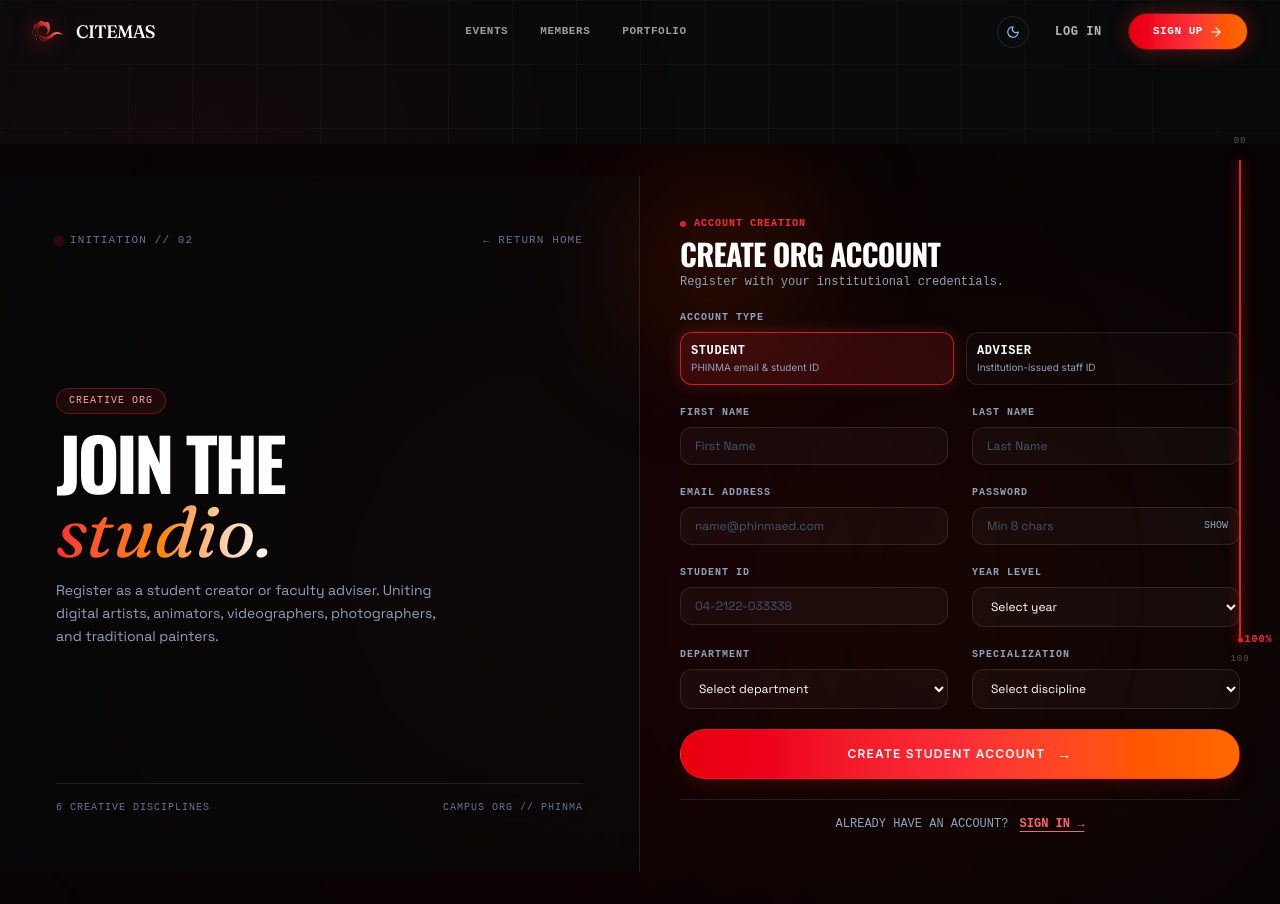
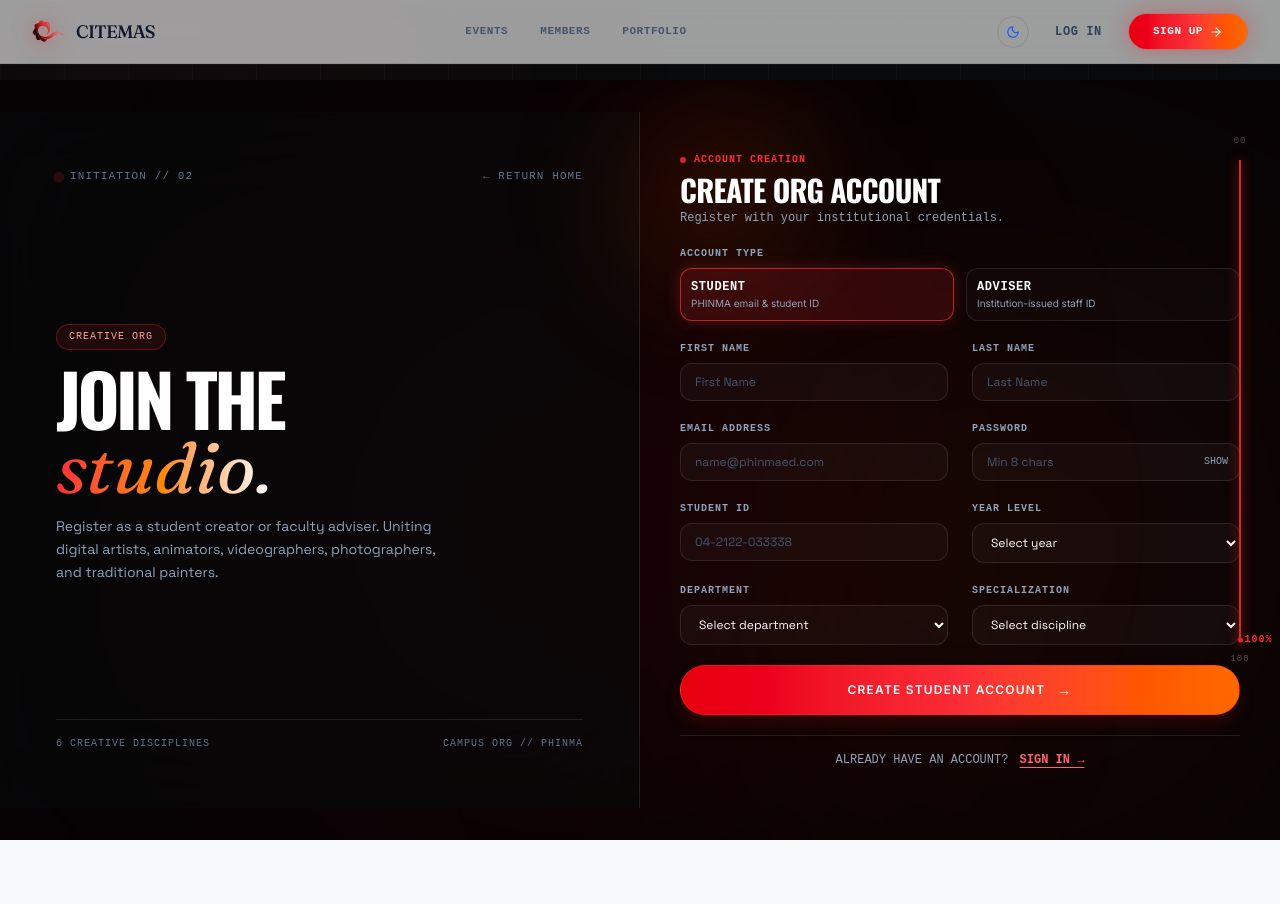
Before and after one commit to dropoflife13/citemas-portal, a Next.js app: page /register in a window 1280 px wide. Both pictures are taken after a click on the button 1013 px from the left and 31 px from the top of the page. After the commit the page ends 840 px from the top, so only its background shows below. Built offline with nearby package versions, Linux system fonts and the light colour scheme; a web font is replaced by a local one.

Commit message:
fix(navbar): remove unlayered nav position:relative override in globals.css, configure Tailwind v4 dark variant, and apply adaptive glassmorphic fixed navbar

```diff
--- a/app/globals.css
+++ b/app/globals.css
@@ -1,5 +1,6 @@
 @import url('https://fonts.googleapis.com/css2?family=Oswald:wght@400;500;600;700&family=Space+Grotesk:wght@400;500;600;700&family=Italiana&family=Outfit:wght@300;400;500;600;700&family=Fraunces:ital,opsz,wght@0,9..144,300..500;1,9..144,400&family=Inter:wght@400;500;600&display=swap');
 @import "tailwindcss";
+@custom-variant dark (&:where(.dark, .dark *));
 
 :root {
   --apple-carbon: #090a0b;
@@ -100,16 +101,6 @@ body {
   color: var(--paper);
 }
 
-main,
-header,
-footer,
-section,
-article,
-nav {
-  position: relative;
-  z-index: 1;
-}
-
 /* ==========================================
    CITEMAS Unified Component Styles (Apple / Laocoon / Kimi System)
    ========================================== */
--- a/app/layout.tsx
+++ b/app/layout.tsx
@@ -29,11 +29,11 @@ export default function RootLayout({
   children: React.ReactNode;
 }>) {
   return (
-    <html lang="en" suppressHydrationWarning>
+    <html lang="en" className="dark" suppressHydrationWarning>
       <head>
         <script
           dangerouslySetInnerHTML={{
-            __html: `(function(){try{var t=localStorage.getItem('citemas-theme');if(t==='light'){document.documentElement.classList.add('light');}}catch(e){}})();`,
+            __html: `(function(){try{var t=localStorage.getItem('citemas-theme');if(t==='light'){document.documentElement.classList.remove('dark');document.documentElement.classList.add('light');}else{document.documentElement.classList.remove('light');document.documentElement.classList.add('dark');}}catch(e){}})();`,
           }}
         />
       </head>
@@ -45,13 +45,13 @@ export default function RootLayout({
           <ToastProvider>
             <Background />
 
-            {/* ArtCraft-style Sticky Header */}
+            {/* Global Fixed Header (Outside Page Wrappers) */}
             <Navbar />
 
             {/* Global Scroll Progress Spine */}
             <ScrollSpine />
 
-            {/* Main Content */}
+            {/* Main Content (pt-20 offsets the fixed navbar) */}
             <main className="relative z-10 flex-1 flex flex-col pt-20">{children}</main>
 
             <ConditionalFooter />
--- a/components/Navbar.jsx
+++ b/components/Navbar.jsx
@@ -27,16 +27,18 @@ export default function Navbar() {
   const [isScrolled, setIsScrolled] = useState(false);
   const [theme, setTheme] = useState('dark');
 
-  // Theme Initializer
+  // Theme Initializer (syncs .dark and .light classes on <html>)
   useEffect(() => {
     try {
       const savedTheme = localStorage.getItem('citemas-theme');
       if (savedTheme === 'light') {
         setTheme('light');
+        document.documentElement.classList.remove('dark');
         document.documentElement.classList.add('light');
       } else {
         setTheme('dark');
         document.documentElement.classList.remove('light');
+        document.documentElement.classList.add('dark');
       }
     } catch {}
   }, []);
@@ -46,10 +48,12 @@ export default function Navbar() {
     setTheme(nextTheme);
     try {
       if (nextTheme === 'light') {
+        document.documentElement.classList.remove('dark');
         document.documentElement.classList.add('light');
         localStorage.setItem('citemas-theme', 'light');
       } else {
         document.documentElement.classList.remove('light');
+        document.documentElement.classList.add('dark');
         localStorage.setItem('citemas-theme', 'dark');
       }
     } catch {}
@@ -120,10 +124,8 @@ export default function Navbar() {
   return (
     <nav
       id="site-nav"
-      className={`fixed top-0 left-0 right-0 w-full z-50 h-16 max-h-16 py-2 px-6 sm:px-8 text-[12px] font-semibold uppercase tracking-widest flex items-center transition-all duration-300 ${
-        isScrolled
-          ? 'bg-black/60 backdrop-blur-md border-b border-white/10 shadow-lg'
-          : 'bg-transparent border-b border-transparent'
+      className={`fixed top-0 left-0 w-full z-50 h-16 max-h-16 py-2 px-6 sm:px-8 text-[12px] font-semibold uppercase tracking-widest flex items-center transition-all duration-300 backdrop-blur-md border-b bg-white/60 border-black/10 text-slate-900 dark:bg-black/60 dark:border-white/10 dark:text-white ${
+        isScrolled ? 'shadow-lg' : ''
       }`}
     >
       <div className="mx-auto flex h-full w-full max-w-7xl items-center justify-between gap-4">
@@ -140,7 +142,7 @@ export default function Navbar() {
             />
           </div>
           <span
-            className="text-base sm:text-lg font-black tracking-[-0.04em] text-white transition-colors duration-200 group-hover:text-red-400"
+            className="text-base sm:text-lg font-black tracking-[-0.04em] text-slate-900 dark:text-white transition-colors duration-200 group-hover:text-red-500 dark:group-hover:text-red-400"
             style={{ fontFamily: 'Fraunces, Georgia, serif' }}
           >
             CITEMAS
@@ -151,9 +153,9 @@ export default function Navbar() {
         <div className="hidden items-center justify-center gap-6 lg:flex xl:gap-8">
           {loading ? (
             <div className="flex animate-pulse items-center gap-6">
-              <div className="h-3 w-14 rounded-full bg-white/10" />
-              <div className="h-3 w-14 rounded-full bg-white/10" />
-              <div className="h-3 w-14 rounded-full bg-white/10" />
+              <div className="h-3 w-14 rounded-full bg-black/10 dark:bg-white/10" />
+              <div className="h-3 w-14 rounded-full bg-black/10 dark:bg-white/10" />
+              <div className="h-3 w-14 rounded-full bg-black/10 dark:bg-white/10" />
             </div>
           ) : (
             centerLinks.map((link) => {
@@ -162,8 +164,10 @@ export default function Navbar() {
                 <Link
                   key={link.href}
                   href={link.href}
-                  className={`group relative py-1 text-[11px] font-mono tracking-wider transition-all duration-150 hover:text-white ${
-                    isActive ? 'text-white font-bold' : 'text-white/60'
+                  className={`group relative py-1 text-[11px] font-mono tracking-wider transition-all duration-150 hover:text-slate-900 dark:hover:text-white ${
+                    isActive
+                      ? 'text-slate-900 dark:text-white font-bold'
+                      : 'text-slate-600 dark:text-white/60'
                   }`}
                 >
                   <span className="relative z-10 flex items-center gap-1.5">
@@ -183,14 +187,14 @@ export default function Navbar() {
         <div className="flex items-center gap-3">
           <div className="hidden items-center gap-3 lg:flex">
             {loading ? (
-              <div className="h-8 w-24 animate-pulse rounded-full bg-white/10" />
+              <div className="h-8 w-24 animate-pulse rounded-full bg-black/10 dark:bg-white/10" />
             ) : user ? (
               <>
                 {/* Admin Link — super_admin only */}
                 {user.role === 'super_admin' && (
                   <Link
                     href="/admin"
-                    className="rounded-full border border-red-500/40 bg-red-500/10 px-3 py-1 text-[11px] font-mono font-bold uppercase tracking-wider text-red-300 hover:border-red-400 hover:bg-red-500/20 transition-all active:scale-95"
+                    className="rounded-full border border-red-500/40 bg-red-500/10 px-3 py-1 text-[11px] font-mono font-bold uppercase tracking-wider text-red-600 dark:text-red-300 hover:border-red-400 hover:bg-red-500/20 transition-all active:scale-95"
                   >
                     Admin
                   </Link>
@@ -202,12 +206,12 @@ export default function Navbar() {
                 {/* User Profile Badge */}
                 <Link
                   href="/profile"
-                  className="flex items-center gap-2 rounded-full border border-white/10 bg-white/[0.04] px-3.5 py-1.5 text-[11px] font-mono text-white/90 hover:border-white/20 hover:bg-white/[0.08] transition-all active:scale-95"
+                  className="flex items-center gap-2 rounded-full border border-black/10 dark:border-white/10 bg-black/[0.04] dark:bg-white/[0.04] px-3.5 py-1.5 text-[11px] font-mono text-slate-900 dark:text-white/90 hover:border-black/20 dark:hover:border-white/20 hover:bg-black/[0.08] dark:hover:bg-white/[0.08] transition-all active:scale-95"
                 >
                   <span className="text-xs">👤</span>
                   <span className="font-bold">{user.firstName}</span>
                   {user.role && (
-                    <span className="text-[9px] uppercase text-white/50">
+                    <span className="text-[9px] uppercase text-slate-500 dark:text-white/50">
                       ({user.role === 'user' ? 'student' : user.role.replace('_', ' ')})
                     </span>
                   )}
@@ -218,12 +222,12 @@ export default function Navbar() {
                   onClick={toggleTheme}
                   aria-label={`Switch to ${theme === 'dark' ? 'light' : 'dark'} mode`}
                   title={`Switch to ${theme === 'dark' ? 'light' : 'dark'} mode`}
-                  className="flex items-center justify-center rounded-full border border-white/10 p-2 text-white/70 hover:border-white/20 hover:bg-white/[0.06] hover:text-white transition-all active:scale-95 cursor-pointer"
+                  className="flex items-center justify-center rounded-full border border-black/10 dark:border-white/10 p-2 text-slate-700 dark:text-white/70 hover:border-black/20 dark:hover:border-white/20 hover:bg-black/[0.06] dark:hover:bg-white/[0.06] hover:text-slate-900 dark:hover:text-white transition-all active:scale-95 cursor-pointer"
                 >
                   {theme === 'dark' ? (
                     <Sun className="h-3.5 w-3.5 text-amber-300" />
                   ) : (
-                    <Moon className="h-3.5 w-3.5 text-blue-300" />
+                    <Moon className="h-3.5 w-3.5 text-blue-600" />
                   )}
                 </button>
 
@@ -232,7 +236,7 @@ export default function Navbar() {
                   <button
                     onClick={handleLogout}
                     aria-label="Log Out"
-                    className="flex items-center justify-center rounded-full border border-white/10 p-2 text-red-400 hover:border-red-500/50 hover:bg-red-600/20 hover:text-red-300 transition-all active:scale-95 cursor-pointer"
+                    className="flex items-center justify-center rounded-full border border-black/10 dark:border-white/10 p-2 text-red-600 dark:text-red-400 hover:border-red-500/50 hover:bg-red-600/20 hover:text-red-500 dark:hover:text-red-300 transition-all active:scale-95 cursor-pointer"
                   >
                     <LogOut className="h-3.5 w-3.5" />
                   </button>
@@ -248,19 +252,19 @@ export default function Navbar() {
                   onClick={toggleTheme}
                   aria-label={`Switch to ${theme === 'dark' ? 'light' : 'dark'} mode`}
                   title={`Switch to ${theme === 'dark' ? 'light' : 'dark'} mode`}
-                  className="flex items-center justify-center rounded-full border border-white/10 p-2 text-white/70 hover:border-white/20 hover:bg-white/[0.06] hover:text-white transition-all active:scale-95 cursor-pointer"
+                  className="flex items-center justify-center rounded-full border border-black/10 dark:border-white/10 p-2 text-slate-700 dark:text-white/70 hover:border-black/20 dark:hover:border-white/20 hover:bg-black/[0.06] dark:hover:bg-white/[0.06] hover:text-slate-900 dark:hover:text-white transition-all active:scale-95 cursor-pointer"
                 >
                   {theme === 'dark' ? (
                     <Sun className="h-3.5 w-3.5 text-amber-300" />
                   ) : (
-                    <Moon className="h-3.5 w-3.5 text-blue-300" />
+                    <Moon className="h-3.5 w-3.5 text-blue-600" />
                   )}
                 </button>
 
                 {/* Log In Link */}
                 <Link
                   href="/login"
-                  className="px-3.5 py-1.5 text-xs font-mono uppercase tracking-wider text-white/70 hover:text-white transition-colors"
+                  className="px-3.5 py-1.5 text-xs font-mono uppercase tracking-wider text-slate-700 dark:text-white/70 hover:text-slate-900 dark:hover:text-white transition-colors"
                 >
                   Log In
                 </Link>
```
